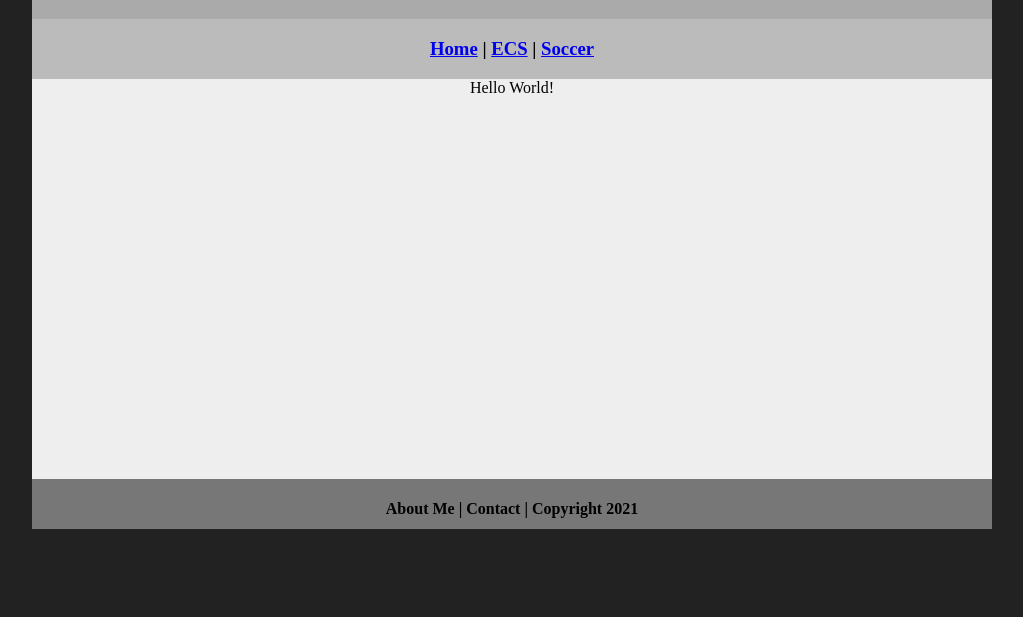
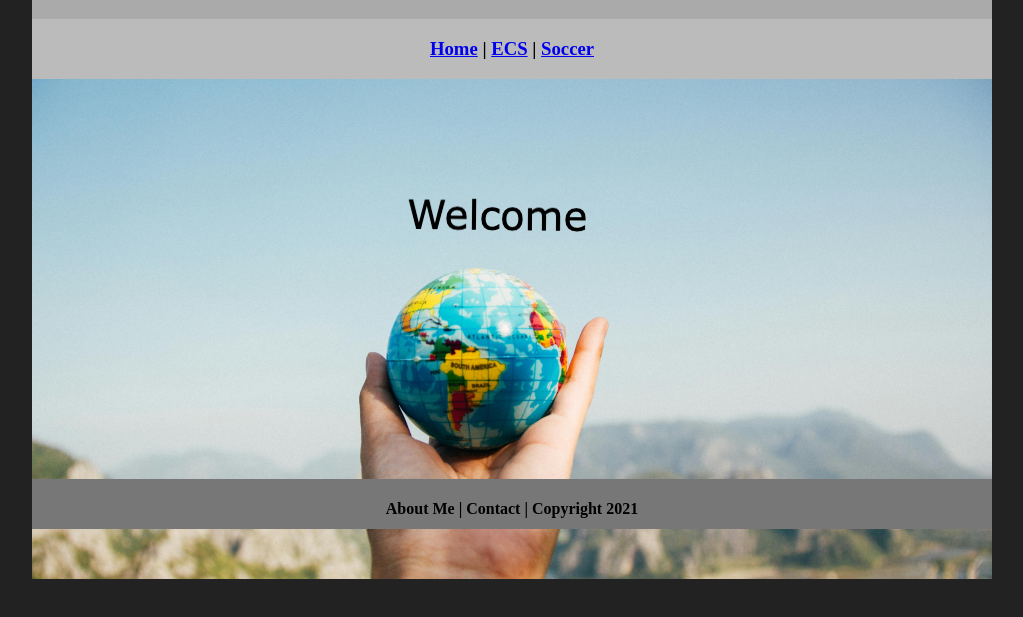
Before and after one commit to 9619129/ecsportfolio, a plain HTML site: page index.html in a window 1280 px wide. Shown: the part 61-678 px from the top of the page, without its empty margins (128-1151 px from the left). Drawn offline with Linux system fonts and the light colour scheme.

Commit message:
Update index.html

```diff
--- a/index.html
+++ b/index.html
@@ -15,7 +15,7 @@
     <h3> <a href="index.html">Home</a> | <a href="ecs/index.html">ECS</a> | <a href="soccer/index.html">Soccer</a></h3>
   </div>
   <div class="content">
-	  Hello World!
+	  <img src="images/welcome.png" alt="Welcome" width="960" >
   </div>
   <div class="footer">
     <h4>About Me | Contact | Copyright 2021</h4>
```
